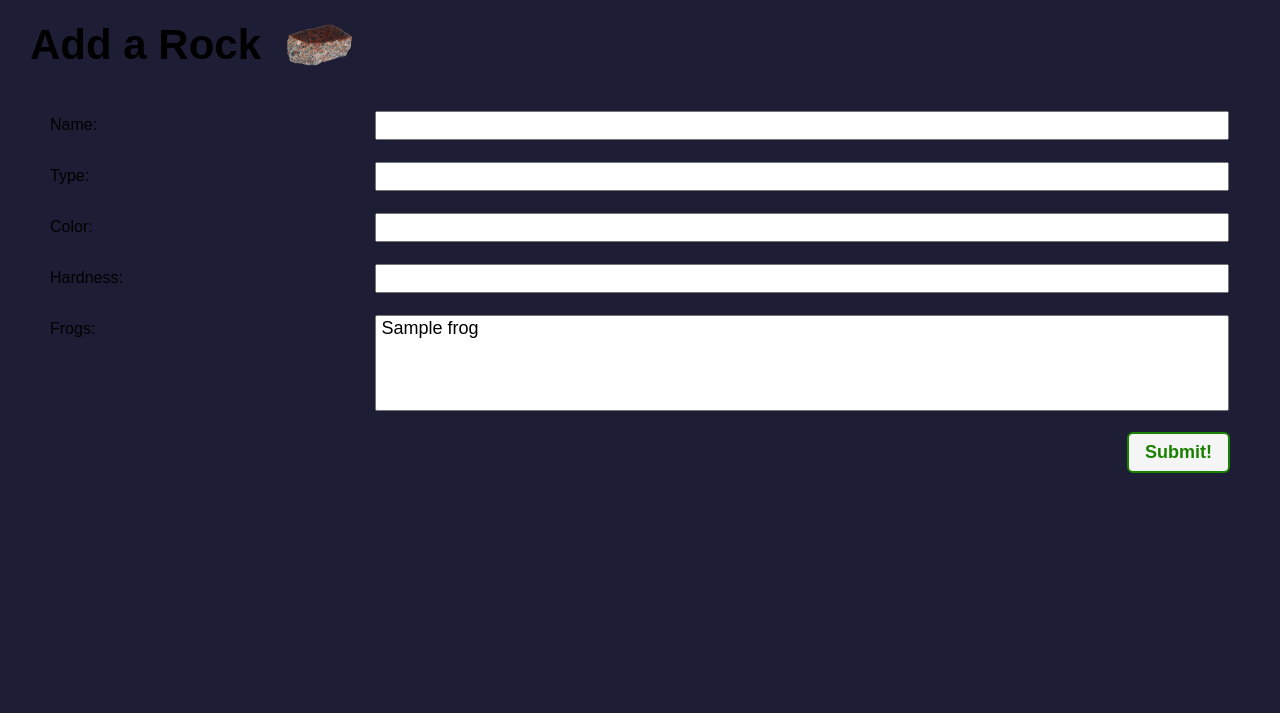
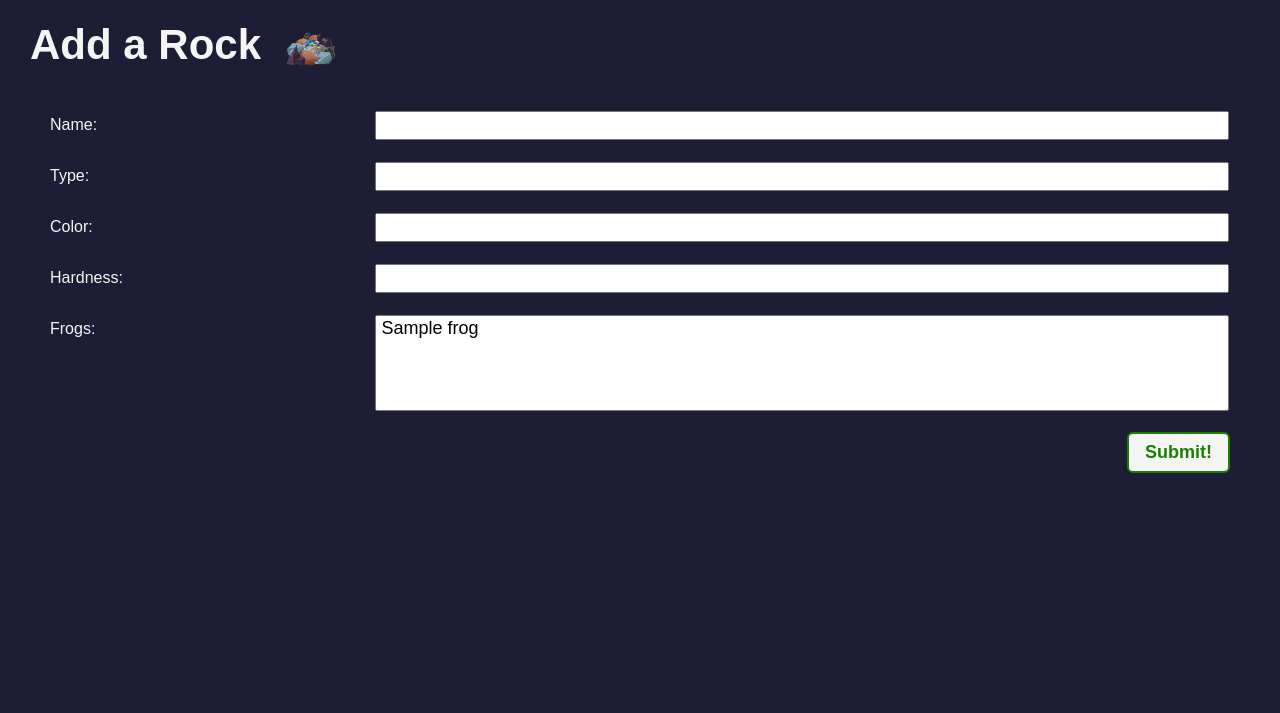
Before and after one commit to shakestuffup73/rock-collector, a Django app: page /rocks/create/ in a window 1280 px wide. Shown: the part 86-799 px from the top of the page. Run offline with Django 4.2, Linux system fonts and the light colour scheme; tables that the repository leaves empty hold one stand-in row (values such as "Sample post"); some web fonts are replaced.

Commit message:
update css on add rock and add frog forms

```diff
--- a/main_app/static/css/form.css
+++ b/main_app/static/css/form.css
@@ -2,6 +2,11 @@
   display: flex;
   flex-direction: column;
   width: 100%;
+  color: whitesmoke;
+}
+
+h1 {
+  color: whitesmoke;
 }
 
 table {
--- a/main_app/templates/main_app/rock_form.html
+++ b/main_app/templates/main_app/rock_form.html
@@ -13,7 +13,7 @@
   {% else %}
     <h1>Add a Rock</h1>
   {% endif %}
-    <img src="{% static 'images/granite.png' %}" alt="A pink granite rock"/>
+    <img src="{% static 'images/collectedrocks.png' %}" alt="A pile of collected rocks"/>
 </div>
 <form action="" method="post" class="form-container">
   {% csrf_token %}
```
Also changed, not shown: main_app/static/images/granite.png (deleted), main_app/static/images/obsidian.png (deleted).
